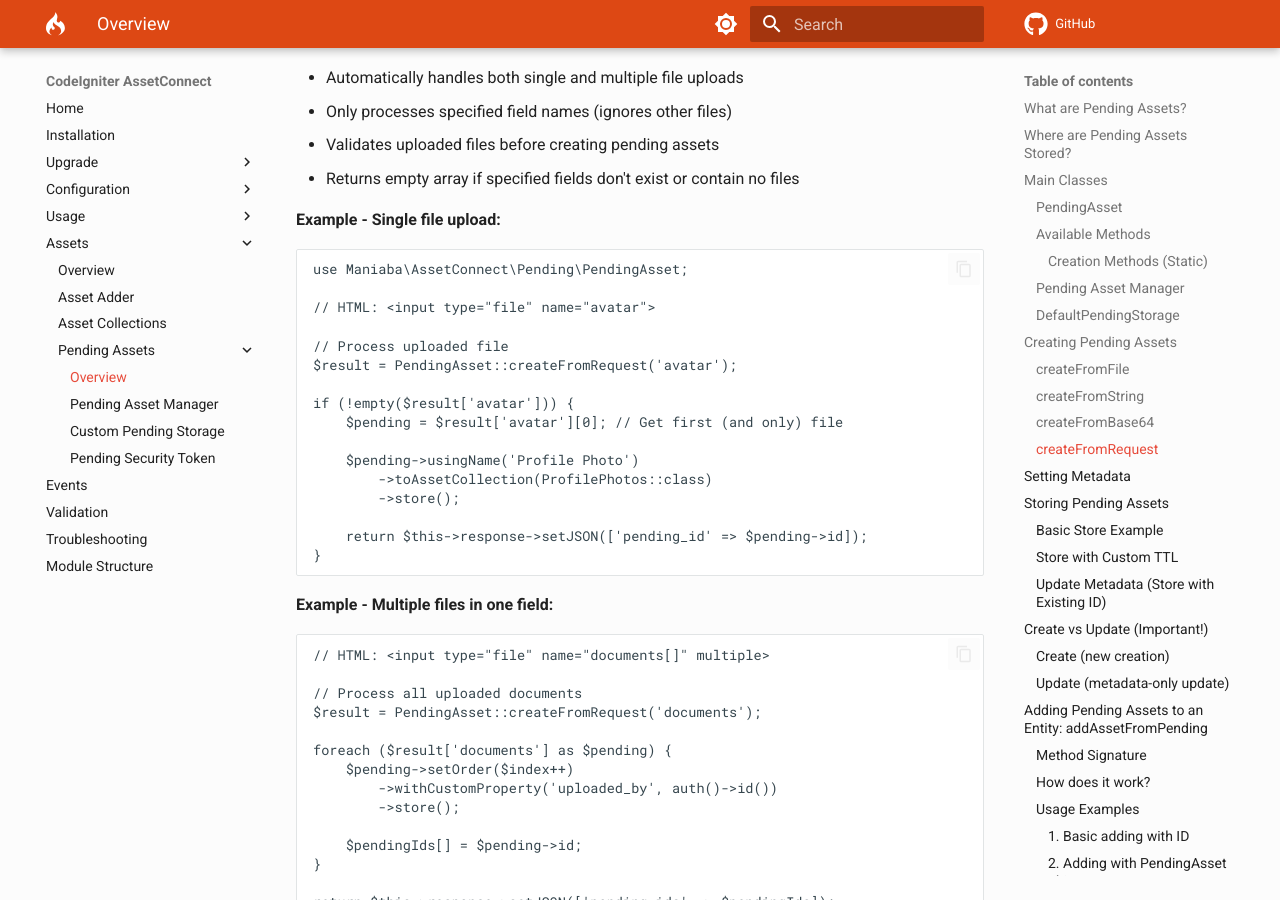
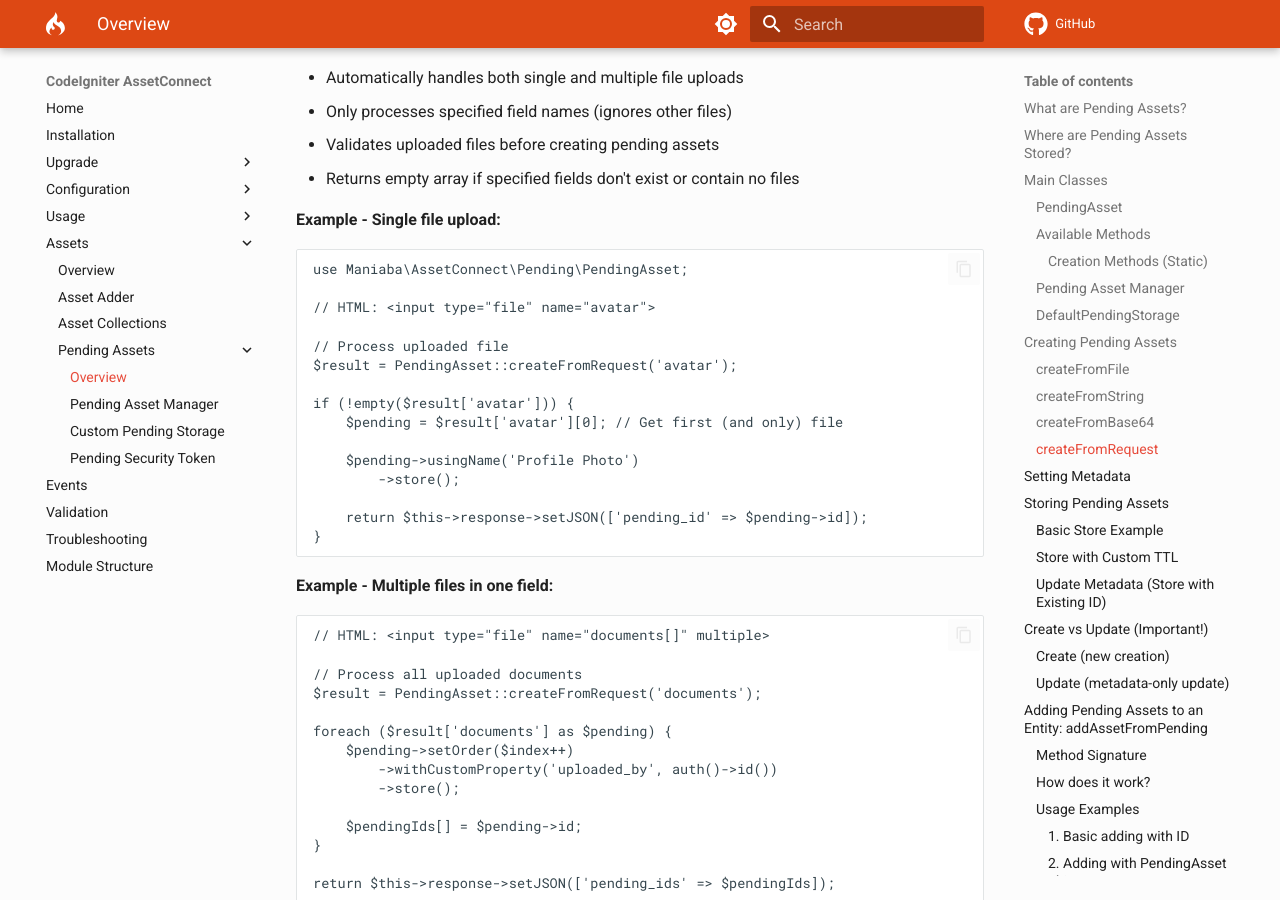
Before and after one commit to maniaba/asset-connect, an MkDocs documentation site: the page built from docs/pending.md, in a window 1280 px wide and 900 px high, scrolled down 5681 px. Built offline with MkDocs 1.6.1 and Material for MkDocs 9.7.7, drawn with Linux system fonts in a browser that asks for light colours; comment, search, counter and statistics services are not loaded; the version menu is left out; a style sheet for code colours, icons or effects is not loaded.

Commit message:
Remove redundant call to toAssetCollection() in pending asset processing

```diff
--- a/docs/pending.md
+++ b/docs/pending.md
@@ -226,7 +226,6 @@ if (!empty($result['avatar'])) {
     $pending = $result['avatar'][0]; // Get first (and only) file
 
     $pending->usingName('Profile Photo')
-        ->toAssetCollection(ProfilePhotos::class)
         ->store();
 
     return $this->response->setJSON(['pending_id' => $pending->id]);
```
